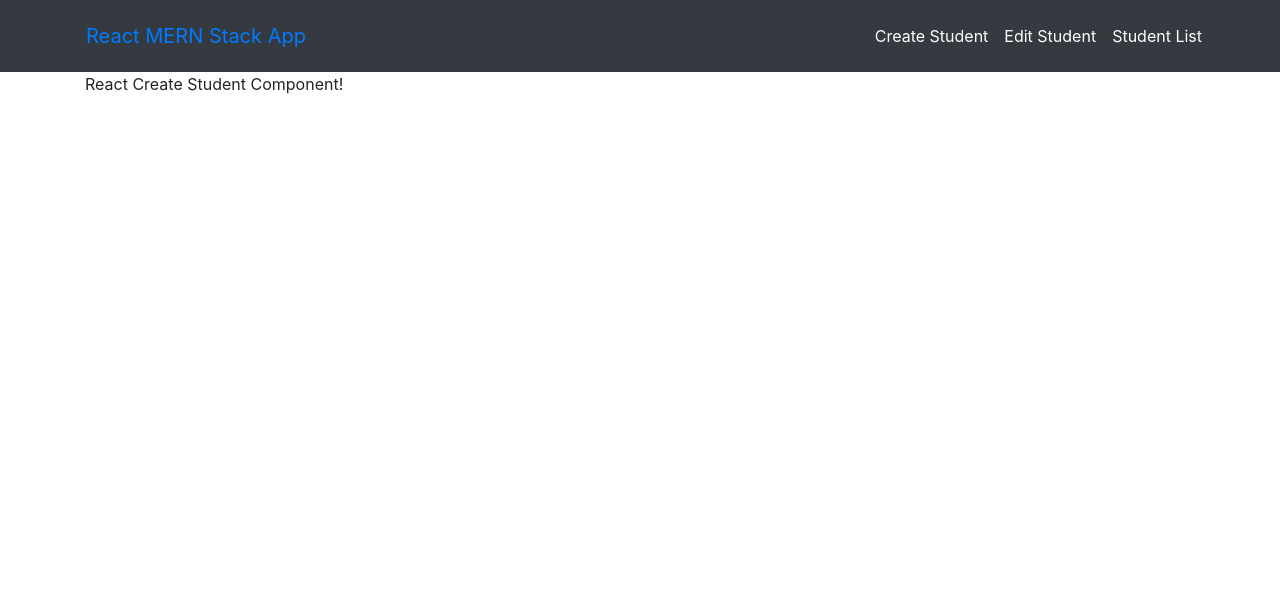
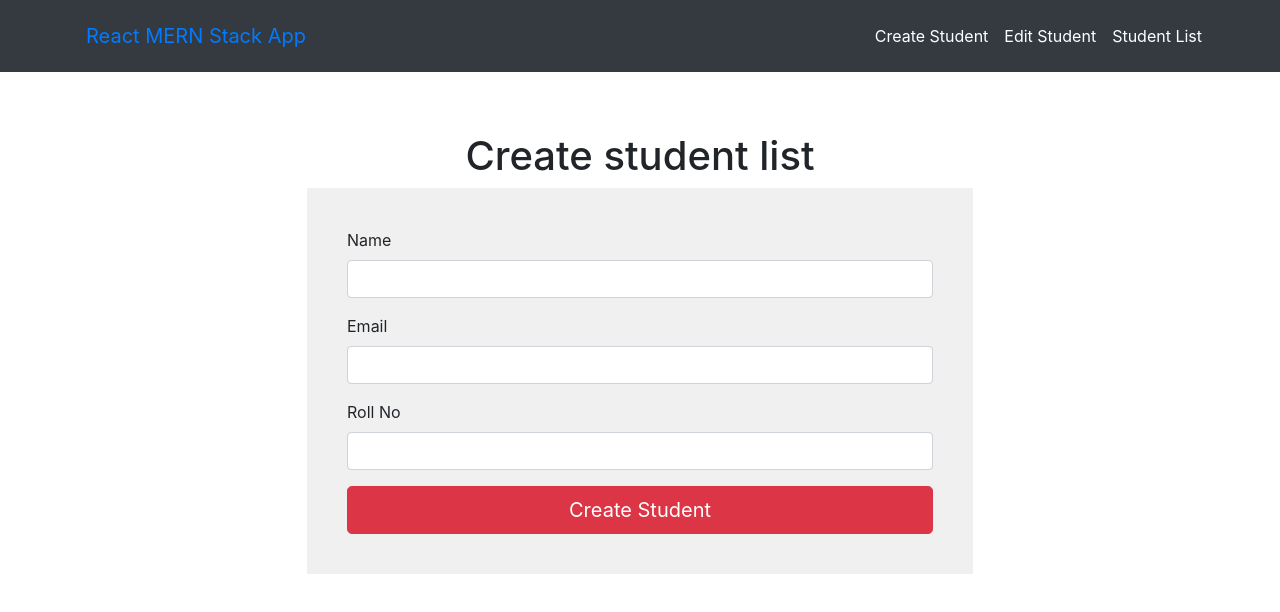
Before and after one commit to thapasamirm577/mern-st-app, a React (Create React App) app: page / in a window 1280 px wide. Shown: the top 612 px of the page. Built offline with nearby package versions, Linux system fonts and the light colour scheme; the HTML template or start-up script is replaced by a standard one.

Commit message:
Adding form in create student component

```diff
--- a/src/App.css
+++ b/src/App.css
@@ -1,3 +1,18 @@
 .navbar-dark .navbar-nav .nav-link{
   color: #ffffff;
 }
+
+.form-wrapper{
+  width: 60%;
+  margin: auto;
+  margin-top: 60px;
+}
+
+.form-wrapper h1{
+  text-align: center;
+}
+
+.form-wrapper form {
+  background: #f0f0f0;
+  padding: 40px;
+}
--- a/src/components/create-student.component.js
+++ b/src/components/create-student.component.js
@@ -1,10 +1,74 @@
 import React, { Component } from "react";
+import Form from 'react-bootstrap/Form'
+import Button from 'react-bootstrap/Button';
 
 export default class CreateStudent extends Component {
+  constructor(props) {
+    super(props);
+    this.state = {
+      name: '',
+      email: '',
+      rollno: ''
+    }
+  }
+
+  handleStudentNameChange = (evt) => {
+    this.setState({
+      name: evt.target.value,
+    })
+  }
+
+  handleStudentEmailChange = (evt) => {
+    this.setState({
+      email: evt.target.value,
+    })
+  }
+
+  handleStudentRollnoChange = (evt) => {
+    this.setState({
+      rollno: evt.target.value,
+    })
+  }
+
+  handleSubmitDetails = () => {
+    console.log(`Name: ${this.state.name}`, `Email: ${this.state.email}`, `Roll no: ${this.state.rollno}`);
+    console.log(`Student successfully created!`);
+    this.resetFormValue();
+  }
+
+  resetFormValue = () => {
+    this.setState({
+      name: '',
+      email: '',
+      rollno: ''
+    })
+  }
+
   render() {
+    const { name, email, rollno } = this.state;
     return (
-      <div>
-        <p>React Create Student Component!</p>
+      <div className="form-wrapper">
+        <h1> Create student list</h1>
+        <Form>
+          <Form.Group controlId="Name">
+            <Form.Label>Name</Form.Label>
+            <Form.Control type="text" value={name} onChange={this.handleStudentNameChange} />
+          </Form.Group>
+
+          <Form.Group controlId="Email">
+            <Form.Label>Email</Form.Label>
+            <Form.Control type="email" value={email} onChange={this.handleStudentEmailChange} />
+          </Form.Group>
+
+          <Form.Group controlId="Name">
+            <Form.Label>Roll No</Form.Label>
+            <Form.Control type="number" value={rollno} onChange={this.handleStudentRollnoChange} />
+          </Form.Group>
+
+          <Button variant="danger" size="lg" block="block" onClick={this.handleSubmitDetails}>
+            Create Student
+          </Button>
+        </Form>
       </div>
     );
   }
```
